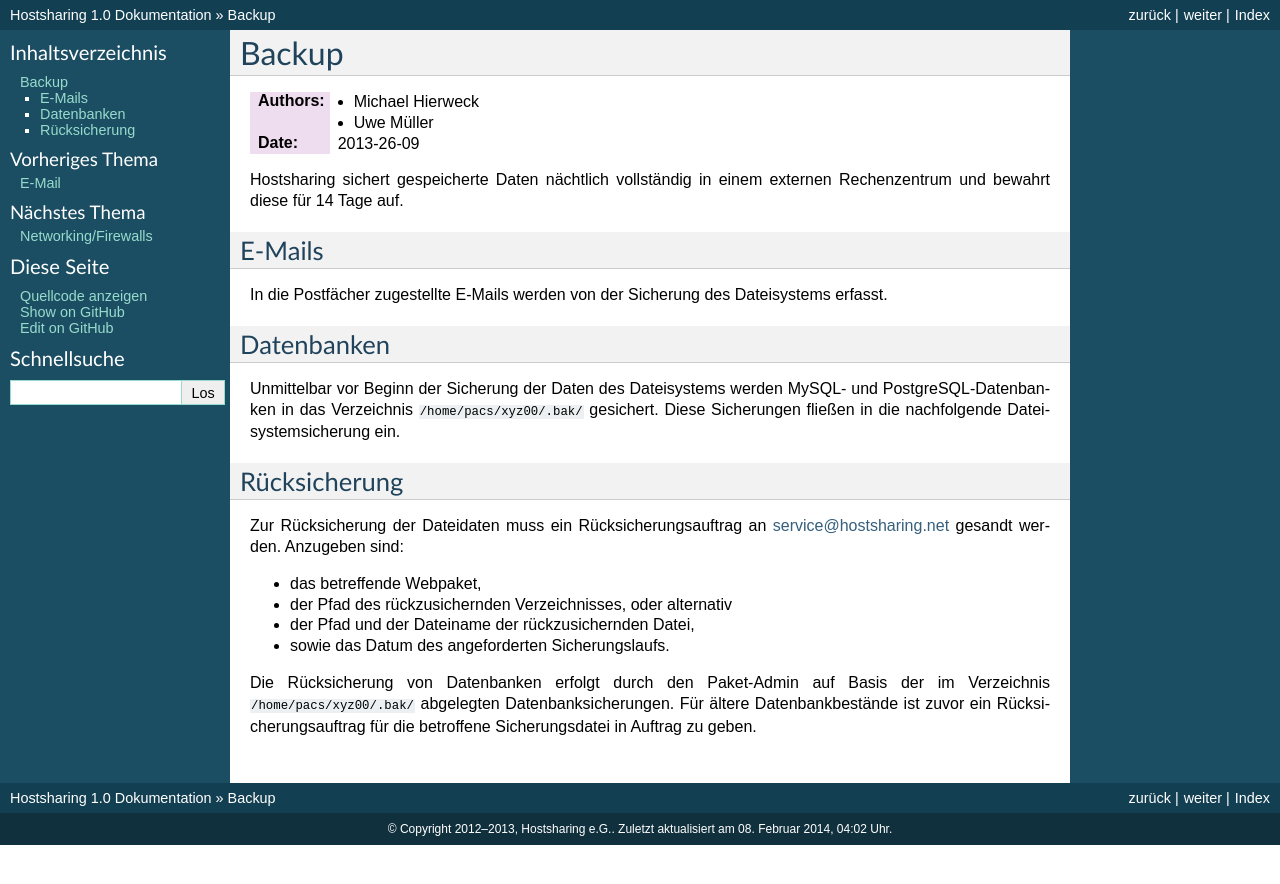
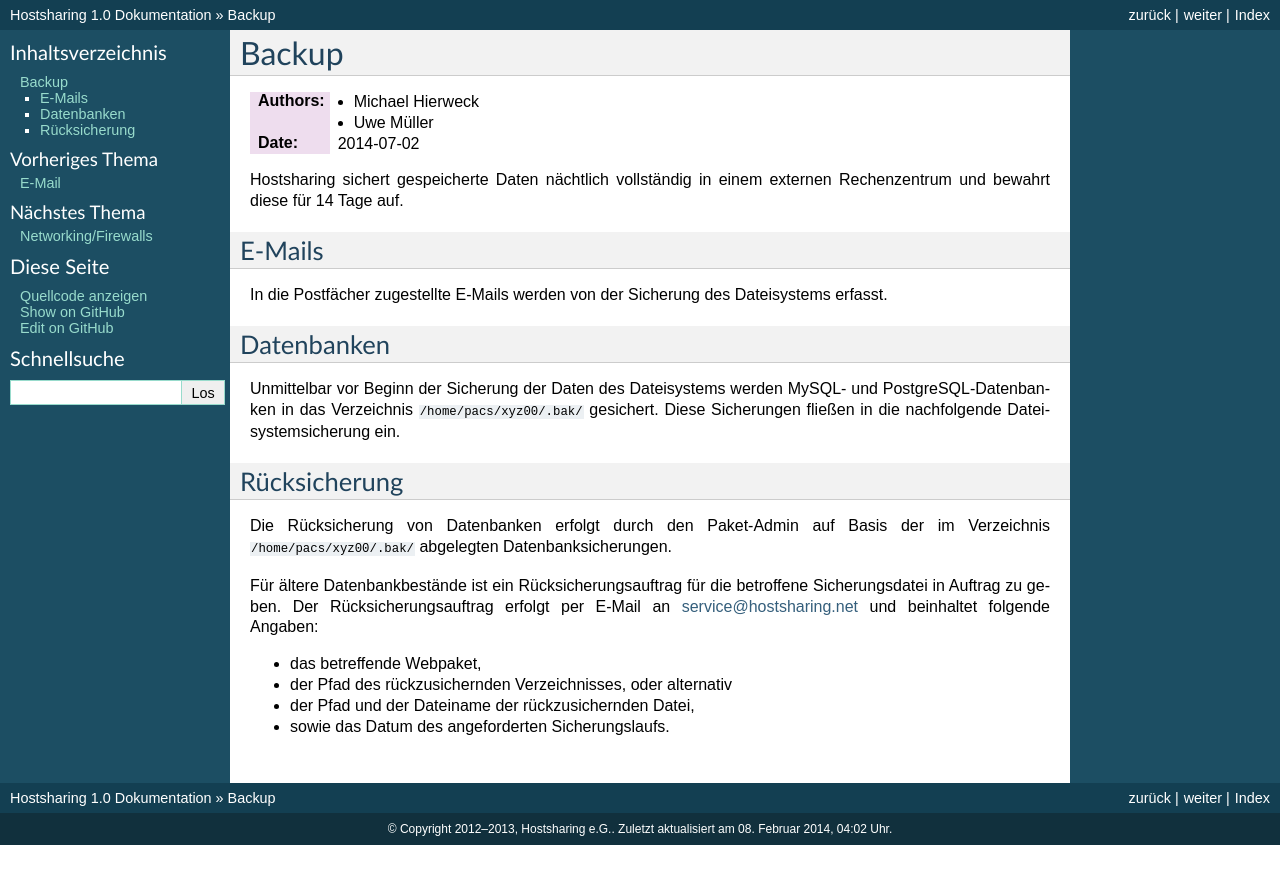
Before and after one commit to hostsharing/hs.docs.users, a Sphinx documentation site: the page built from source/backup.rst, in a window 1280 px wide. Shown: the top 884 px of the page. Built offline with Sphinx 7.4.7, drawn with Linux system fonts in a browser that asks for light colours; pages that are not in the unit, such as notebooks, are missing from menus.

Commit message:
change text under rücksicherung

```diff
--- a/source/backup.rst
+++ b/source/backup.rst
@@ -4,7 +4,7 @@
 
 :Authors: - Michael Hierweck
           - Uwe Müller
-:Date: 2013-26-09
+:Date: 2014-07-02
 
 Hostsharing sichert gespeicherte Daten nächtlich vollständig in einem externen Rechenzentrum und bewahrt diese für 14 Tage auf.
 
@@ -22,14 +22,12 @@
 Rücksicherung
 =============
 
-Zur Rücksicherung der Dateidaten muss ein Rücksicherungsauftrag an service@hostsharing.net gesandt werden.
-Anzugeben sind:
+Die Rücksicherung von Datenbanken erfolgt durch den Paket-Admin auf Basis der im Verzeichnis ``/home/pacs/xyz00/.bak/`` abgelegten Datenbanksicherungen.
+
+Für ältere Datenbankbestände ist ein Rücksicherungsauftrag für die betroffene Sicherungsdatei in Auftrag zu geben.
+Der Rücksicherungsauftrag erfolgt per E-Mail an service@hostsharing.net und beinhaltet folgende Angaben:
 
 * das betreffende Webpaket,
 * der Pfad des rückzusichernden Verzeichnisses, oder alternativ
 * der Pfad und der Dateiname der rückzusichernden Datei,
 * sowie das Datum des angeforderten Sicherungslaufs.
-
-Die Rücksicherung von Datenbanken erfolgt durch den Paket-Admin auf Basis der im Verzeichnis
-``/home/pacs/xyz00/.bak/`` abgelegten Datenbanksicherungen.
-Für ältere Datenbankbestände ist zuvor ein Rücksicherungsauftrag für die betroffene Sicherungsdatei in Auftrag zu geben.
```
